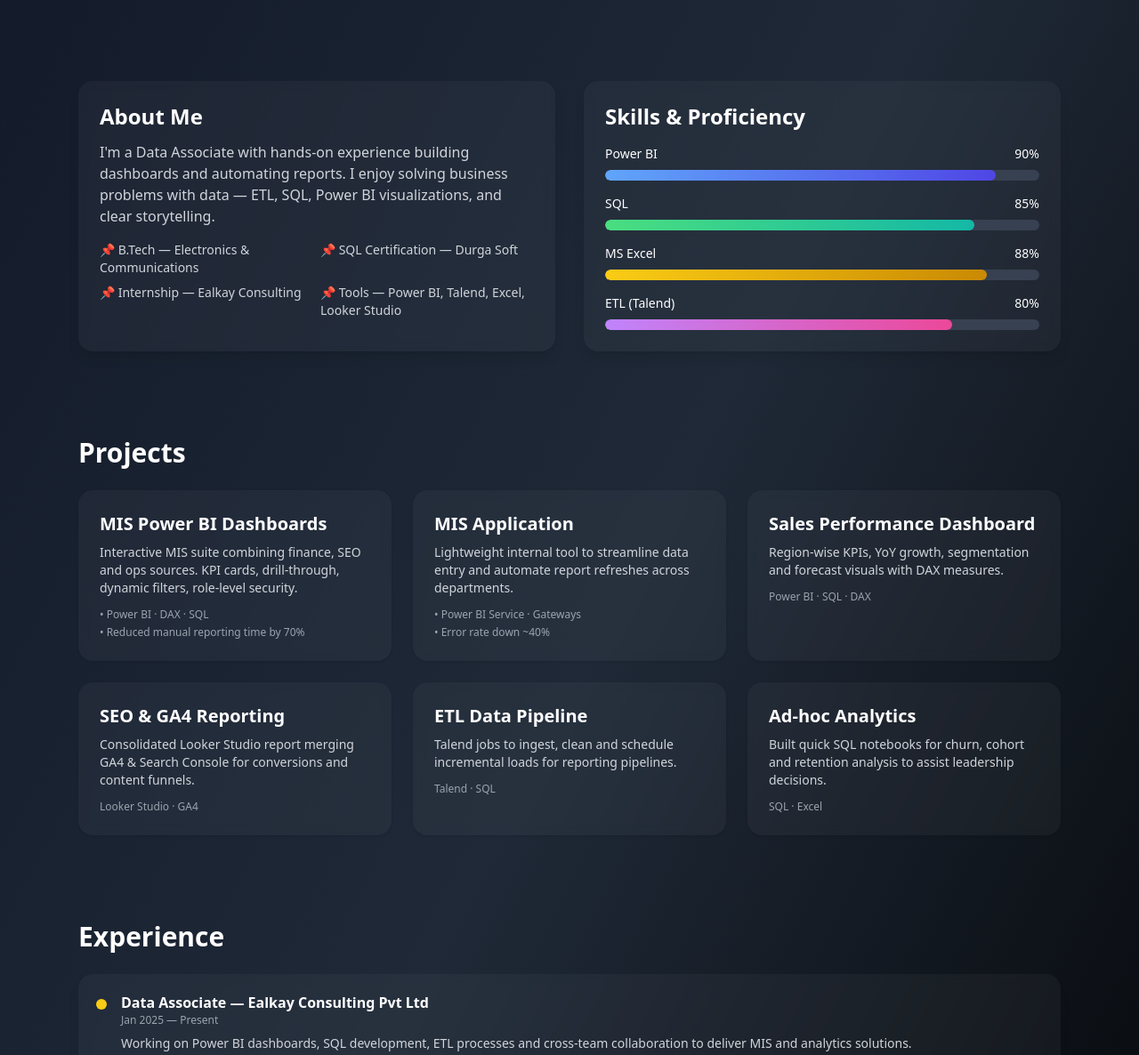
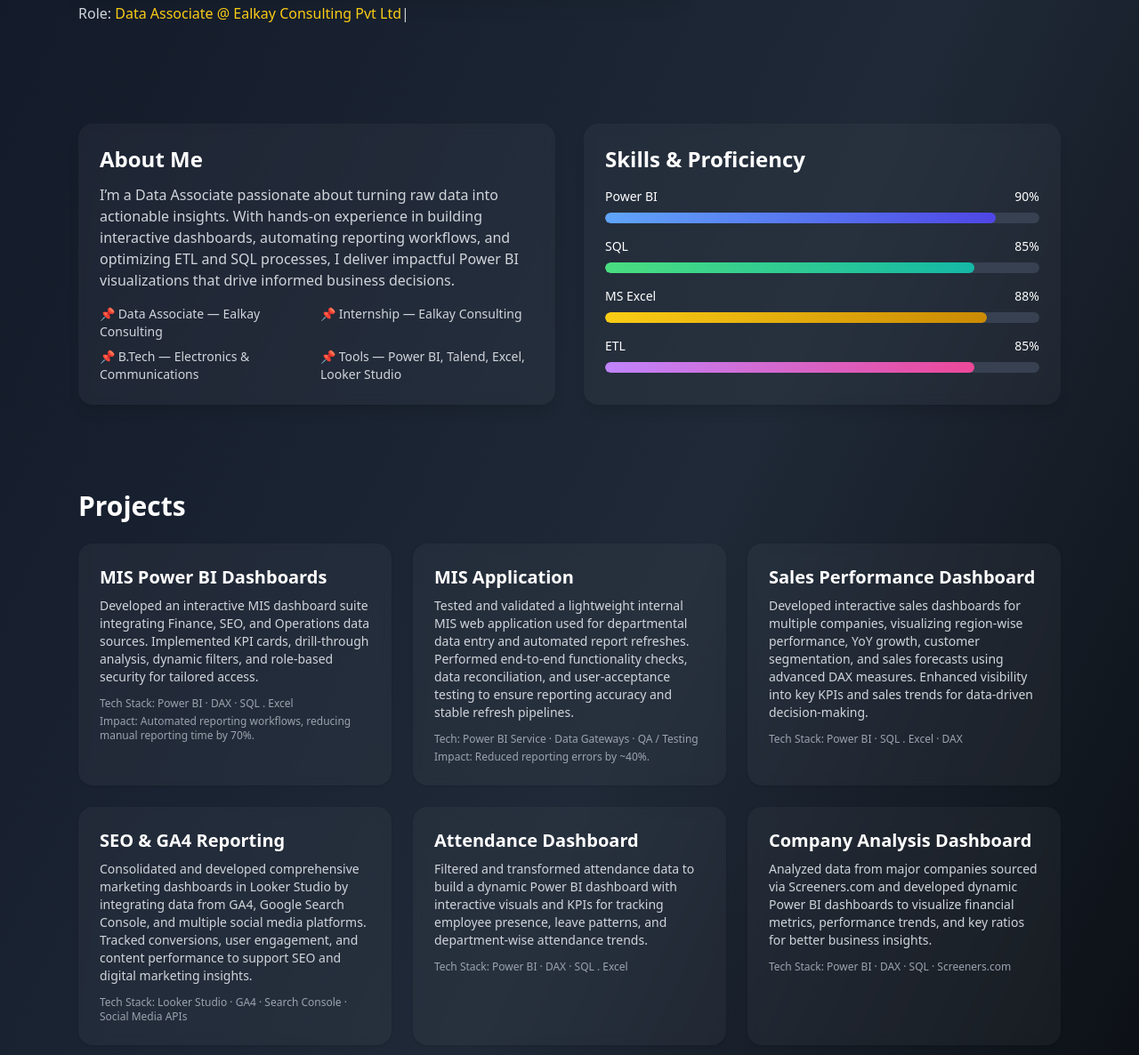
Before and after one commit to mohdfardeenbaig/fardeen_portfolio, a plain HTML site: page index.html in a window 1280 px wide. Shown: the part 450-1636 px from the top of the page at 89% size. Drawn offline with nearby package versions, Linux system fonts and the light colour scheme.

Commit message:
Revise content for clarity and impact
Updated job descriptions and project details to enhance clarity and impact. Improved language to better reflect skills and contributions in data analytics and BI solutions.

```diff
--- a/index.html
+++ b/index.html
@@ -58,7 +58,7 @@
           <div class="w-full">
             <h1 class="text-2xl sm:text-3xl md:text-4xl font-extrabold leading-tight">Hi, I'm <span class="text-yellow-400">Mohd Fardeen</span></h1>
             <p class="mt-2 text-gray-300 text-sm md:text-base">
-              Data Associate who turns messy numbers into meaningful dashboards and decisions. I build Power BI solutions, write SQL, and automate ETL pipelines.
+              Data Associate transforming messy data into actionable insights and impactful dashboards. Skilled in building interactive Power BI solutions, writing efficient SQL queries, and automating ETL pipelines to drive smarter business decisions.
             </p>
             <div class="mt-4 flex flex-col sm:flex-row gap-3 w-full">
               <a href="#projects" class="px-4 py-2 bg-yellow-500 text-black rounded-lg font-semibold shadow hover:scale-105 transform transition text-center">View Projects</a>
@@ -102,12 +102,12 @@
     <div class="glass p-6 rounded-2xl shadow-lg card-fade">
       <h2 class="text-2xl font-bold mb-3">About Me</h2>
       <p class="text-gray-300 text-sm md:text-base leading-relaxed">
-        I'm a Data Associate with hands-on experience building dashboards and automating reports. I enjoy solving business problems with data — ETL, SQL, Power BI visualizations, and clear storytelling.
+        I’m a Data Associate passionate about turning raw data into actionable insights. With hands-on experience in building interactive dashboards, automating reporting workflows, and optimizing ETL and SQL processes, I deliver impactful Power BI visualizations that drive informed business decisions.
       </p>
       <ul class="mt-4 grid grid-cols-1 sm:grid-cols-2 gap-2 text-sm text-gray-300">
+        <li>📌 Data Associate — Ealkay Consulting</li>
+        <li>📌 Internship — Ealkay Consulting</li>
         <li>📌 B.Tech — Electronics & Communications</li>
-        <li>📌 SQL Certification — Durga Soft</li>
-        <li>📌 Internship — Ealkay Consulting</li>
         <li>📌 Tools — Power BI, Talend, Excel, Looker Studio</li>
       </ul>
     </div>
@@ -134,9 +134,9 @@
           </div>
         </div>
         <div>
-          <div class="flex justify-between text-xs md:text-sm"><span>ETL (Talend)</span><span>80%</span></div>
+          <div class="flex justify-between text-xs md:text-sm"><span>ETL </span><span>85%</span></div>
           <div class="w-full bg-gray-700 rounded-full h-3 mt-2 overflow-hidden">
-            <div class="skill-bar bg-gradient-to-r from-purple-400 to-pink-500 h-3 rounded-full" data-fill="80%"></div>
+            <div class="skill-bar bg-gradient-to-r from-purple-400 to-pink-500 h-3 rounded-full" data-fill="85%"></div>
           </div>
         </div>
       </div>
@@ -154,11 +154,11 @@
       <article class="glass p-6 rounded-2xl shadow hover:shadow-xl transition">
         <h3 class="text-xl font-semibold">MIS Power BI Dashboards</h3>
         <p class="mt-2 text-gray-300 text-sm">
-          Interactive MIS suite combining finance, SEO and ops sources. KPI cards, drill-through, dynamic filters, role-level security.
+          Developed an interactive MIS dashboard suite integrating Finance, SEO, and Operations data sources. Implemented KPI cards, drill-through analysis, dynamic filters, and role-based security for tailored access.
         </p>
         <ul class="mt-3 text-xs text-gray-400 space-y-1">
-          <li>• Power BI · DAX · SQL</li>
-          <li>• Reduced manual reporting time by 70%</li>
+          <li>Tech Stack: Power BI · DAX · SQL . Excel</li>
+          <li>Impact: Automated reporting workflows, reducing manual reporting time by 70%.</li>
         </ul>
       </article>
 
@@ -166,11 +166,11 @@
       <article class="glass p-6 rounded-2xl shadow hover:shadow-xl transition">
         <h3 class="text-xl font-semibold">MIS Application</h3>
         <p class="mt-2 text-gray-300 text-sm">
-          Lightweight internal tool to streamline data entry and automate report refreshes across departments.
+          Tested and validated a lightweight internal MIS web application used for departmental data entry and automated report refreshes. Performed end-to-end functionality checks, data reconciliation, and user-acceptance testing to ensure reporting accuracy and stable refresh pipelines.
         </p>
         <ul class="mt-3 text-xs text-gray-400 space-y-1">
-          <li>• Power BI Service · Gateways</li>
-          <li>• Error rate down ~40%</li>
+          <li>Tech: Power BI Service · Data Gateways · QA / Testing</li>
+          <li>Impact: Reduced reporting errors by ~40%.</li>
         </ul>
       </article>
 
@@ -178,36 +178,36 @@
       <article class="glass p-6 rounded-2xl shadow hover:shadow-xl transition">
         <h3 class="text-xl font-semibold">Sales Performance Dashboard</h3>
         <p class="mt-2 text-gray-300 text-sm">
-          Region-wise KPIs, YoY growth, segmentation and forecast visuals with DAX measures.
+          Developed interactive sales dashboards for multiple companies, visualizing region-wise performance, YoY growth, customer segmentation, and sales forecasts using advanced DAX measures. Enhanced visibility into key KPIs and sales trends for data-driven decision-making.
         </p>
-        <div class="mt-3 text-xs text-gray-400">Power BI · SQL · DAX</div>
+        <div class="mt-3 text-xs text-gray-400">Tech Stack: Power BI · SQL . Excel · DAX</div>
       </article>
 
       <!-- Project 4 -->
       <article class="glass p-6 rounded-2xl shadow hover:shadow-xl transition">
         <h3 class="text-xl font-semibold">SEO & GA4 Reporting</h3>
         <p class="mt-2 text-gray-300 text-sm">
-          Consolidated Looker Studio report merging GA4 & Search Console for conversions and content funnels.
+          Consolidated and developed comprehensive marketing dashboards in Looker Studio by integrating data from GA4, Google Search Console, and multiple social media platforms. Tracked conversions, user engagement, and content performance to support SEO and digital marketing insights.
         </p>
-        <div class="mt-3 text-xs text-gray-400">Looker Studio · GA4</div>
+        <div class="mt-3 text-xs text-gray-400">Tech Stack: Looker Studio · GA4 · Search Console · Social Media APIs</div>
       </article>
 
       <!-- Project 5 -->
       <article class="glass p-6 rounded-2xl shadow hover:shadow-xl transition">
-        <h3 class="text-xl font-semibold">ETL Data Pipeline</h3>
+        <h3 class="text-xl font-semibold">Attendance Dashboard</h3>
         <p class="mt-2 text-gray-300 text-sm">
-          Talend jobs to ingest, clean and schedule incremental loads for reporting pipelines.
+          Filtered and transformed attendance data to build a dynamic Power BI dashboard with interactive visuals and KPIs for tracking employee presence, leave patterns, and department-wise attendance trends.
         </p>
-        <div class="mt-3 text-xs text-gray-400">Talend · SQL</div>
+        <div class="mt-3 text-xs text-gray-400">Tech Stack: Power BI · DAX · SQL . Excel</div>
       </article>
 
       <!-- Project 6 -->
       <article class="glass p-6 rounded-2xl shadow hover:shadow-xl transition">
-        <h3 class="text-xl font-semibold">Ad-hoc Analytics</h3>
+        <h3 class="text-xl font-semibold">Company Analysis Dashboard</h3>
         <p class="mt-2 text-gray-300 text-sm">
-          Built quick SQL notebooks for churn, cohort and retention analysis to assist leadership decisions.
+          Analyzed data from major companies sourced via Screeners.com and developed dynamic Power BI dashboards to visualize financial metrics, performance trends, and key ratios for better business insights.
         </p>
-        <div class="mt-3 text-xs text-gray-400">SQL · Excel</div>
+        <div class="mt-3 text-xs text-gray-400">Tech Stack: Power BI · DAX · SQL · Screeners.com</div>
       </article>
 
     </div>
@@ -222,15 +222,15 @@
         <div>
           <div class="font-semibold">Data Associate — Ealkay Consulting Pvt Ltd</div>
           <div class="text-xs text-gray-400">Jan 2025 — Present</div>
-          <p class="mt-2 text-gray-300 text-sm">Working on Power BI dashboards, SQL development, ETL processes and cross-team collaboration to deliver MIS and analytics solutions.</p>
+          <p class="mt-2 text-gray-300 text-sm">Driving end-to-end BI solutions through Power BI dashboard development, SQL optimization, and ETL automation, while collaborating with cross-functional teams to deliver insightful MIS and analytics outcomes.</p>
         </div>
       </div>
       <div class="glass p-5 rounded-2xl shadow-lg flex gap-4 items-start">
         <div class="w-3 h-3 rounded-full bg-gray-400 mt-2"></div>
         <div>
-          <div class="font-semibold">Data Analyst Intern — Ealkay Consulting</div>
+          <div class="font-semibold">Data Analyst Intern — Ealkay Consulting Pvt Ltd</div>
           <div class="text-xs text-gray-400">3 months</div>
-          <p class="mt-2 text-gray-300 text-sm">Built dashboards, automated reports, and supported ETL tasks for client reporting needs.</p>
+          <p class="mt-2 text-gray-300 text-sm">Designed and developed interactive dashboards, automated reporting workflows, and optimized ETL processes to deliver seamless, data-driven insights for client reporting needs.</p>
         </div>
       </div>
     </div>
@@ -285,7 +285,7 @@
   <script>
     // hero typing
     new Typed('#typed', {
-      strings: ['Data Associate @ Ealkay Consulting', 'Power BI | SQL | ETL', 'Turning Data into Insights'],
+      strings: ['Data Associate @ Ealkay Consulting Pvt Ltd' , 'Power BI | SQL | Looker Studio | ETL' , 'Turning Raw Data into Dynamic Dashboards' , 'Automated Reports' , 'Business Insights'],
       typeSpeed: 45, backSpeed: 30, backDelay: 2000, startDelay: 500, loop: true
     });
 
```
